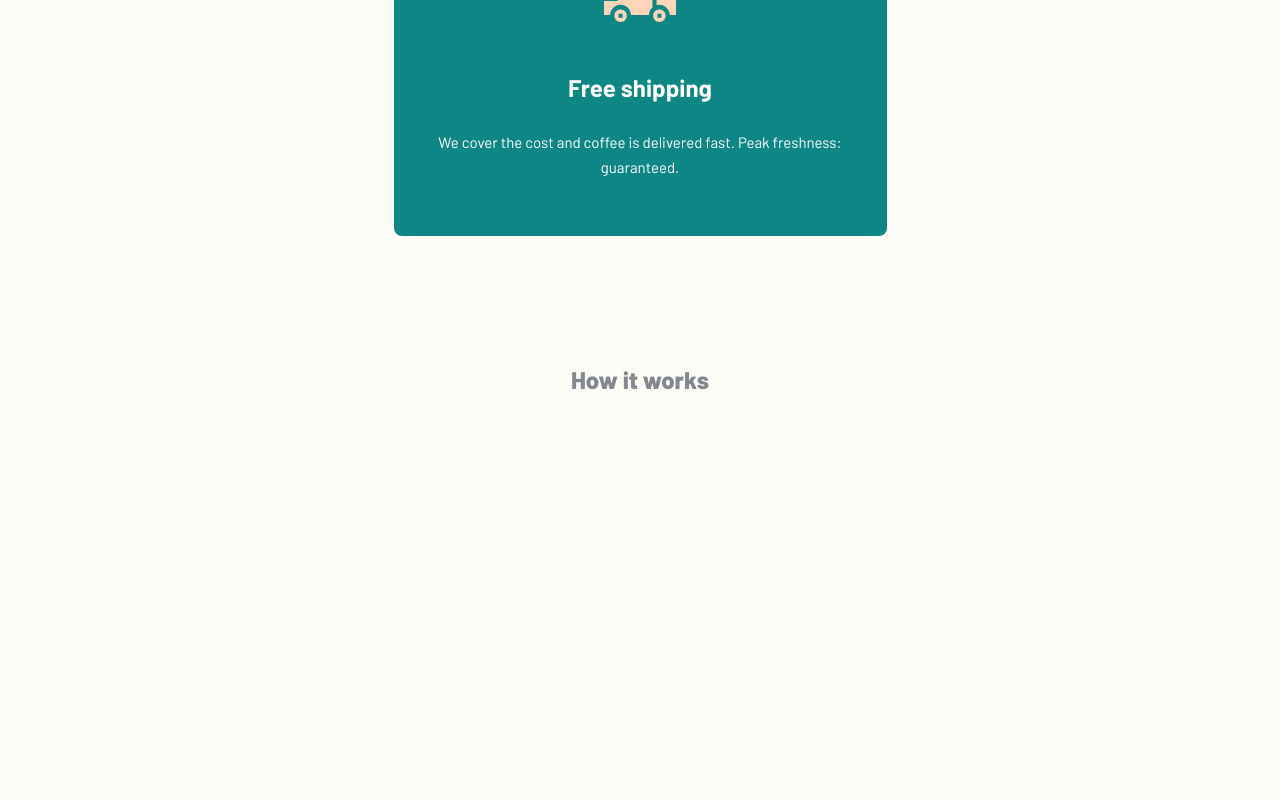
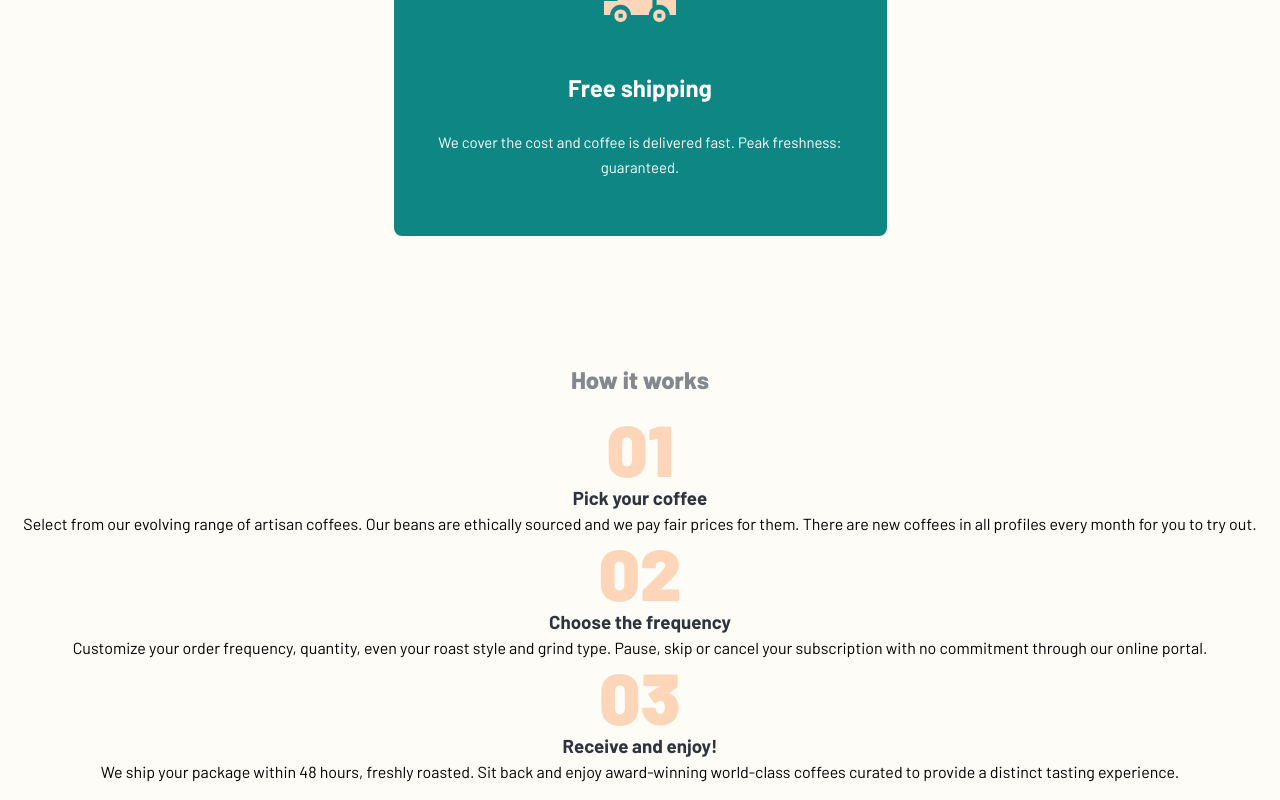
Before and after one commit to ChamuMutezva/coffeeroasters-subscription-site, a React (Create React App) app: page / in a window 1280 px wide. Shown: the part 2371-3171 px from the top of the page. Before the commit the page ends 2767 px from the top, so only its background shows below. Built offline with nearby package versions, Linux system fonts and the light colour scheme.

Commit message:
fixing the open modal logic

```diff
--- a/src/Css/App.css
+++ b/src/Css/App.css
@@ -435,12 +435,36 @@ a {
   margin-top: -35rem;
 }
 
+.work__list {
+  padding: 0;
+}
+
 .works__title {
   text-align: center;
   color: #83888F;
   font-size: 1.5rem;
   line-height: 32px;
   font-weight: 800;
+}
+
+.work__item {
+  list-style: none;
+  padding: 0 1rem;
+  text-align: center;
+}
+
+.work__item__title {
+  color: #2C343E;
+}
+
+.work__num {
+  font-size: 4.5rem;
+  font-weight: 900;
+  display: block;
+  margin: auto;
+  text-align: center;
+  line-height: 72px;
+  color: #FDD6BA;
 }
 
 .aside {
--- a/src/Sass/components/_works.scss
+++ b/src/Sass/components/_works.scss
@@ -1,6 +1,9 @@
 @use '../base';
 .works {
 	margin-top: -35rem;
+}
+.work__list {
+	padding: 0;
 }
 .works__title {
 	text-align: center;
@@ -9,3 +12,20 @@
     line-height: 32px;
     font-weight: 800;
 }
+.work__item {
+	list-style: none;
+	padding: 0 1rem;
+	text-align: center;
+}
+.work__item__title {
+    color: base.$bg-dark-grey;
+}
+.work__num {
+	font-size: 4.5rem;
+	font-weight: 900;
+	display: block;
+	margin: auto;
+	text-align: center;
+    line-height: 72px;
+    color: #FDD6BA;
+}
--- a/src/pages/components/navListItem.js
+++ b/src/pages/components/navListItem.js
@@ -1,9 +1,33 @@
 import { Link } from 'react-router-dom'
+//import { useState } from 'react'
+
+
 const NavListItem = (props) => {
+
+   // const [ShowMenu, setShowMenu] = useState(true)
+
+    const hamburgerClick = () => {
+        /*setShowMenu(!ShowMenu)
+        const modal = document.querySelector(".modal")
+        const hamburger = document.querySelector(".hamburger")
+        const close__menu = document.querySelector(".close__menu")
+
+        if (ShowMenu) {
+            modal.classList.toggle("modal__open")
+            close__menu.classList.toggle("toggle__btn__close")
+           close__menu.classList.toggle("toggle__btn__open")
+
+           hamburger.classList.toggle("toggle__btn__close")
+           hamburger.classList.toggle("toggle__btn__open")
+
+        } */
+
+       // console.log(ShowMenu)
+    }
     console.log(props)
-    return(
+    return (
         <li className="nav__item">
-           <Link to={props.link} className="anchor nav__item--btn">{props.name}</Link>
+            <Link to={props.link} className="anchor nav__item--btn" onClick={hamburgerClick}>{props.name}</Link>
         </li>
     )
 }
--- /dev/null
+++ b/src/pages/components/works.js
@@ -0,0 +1,15 @@
+import { Works } from './dataList'
+const WorkList = () => {
+    return(
+        <ul className="work__list">
+            {Works.map(work => {
+                return <li className="work__item" key={work.id}>
+                        <span className="work__num">{work.sub}</span>
+                        <h3 className="work__item__title">{work.title}</h3>
+                        <p className="work__summary">{work.summary}</p>
+                </li>
+            })}
+        </ul>
+    )
+}
+export default WorkList
--- a/src/pages/home/mainHome.js
+++ b/src/pages/home/mainHome.js
@@ -1,4 +1,5 @@
 import { Collections } from '../components/dataList';
+import WorkList from '../components/works'
 import Card from '../components/card'
 const MainHome = () => {
     console.log(Collections)
@@ -46,6 +47,9 @@ const MainHome = () => {
 
             <section className="works">
                 <h2 className="works__title">How it works</h2>
+                <div className="works__wrapper">
+                    <WorkList />
+                </div>
             </section>
         </main>
     )
```
